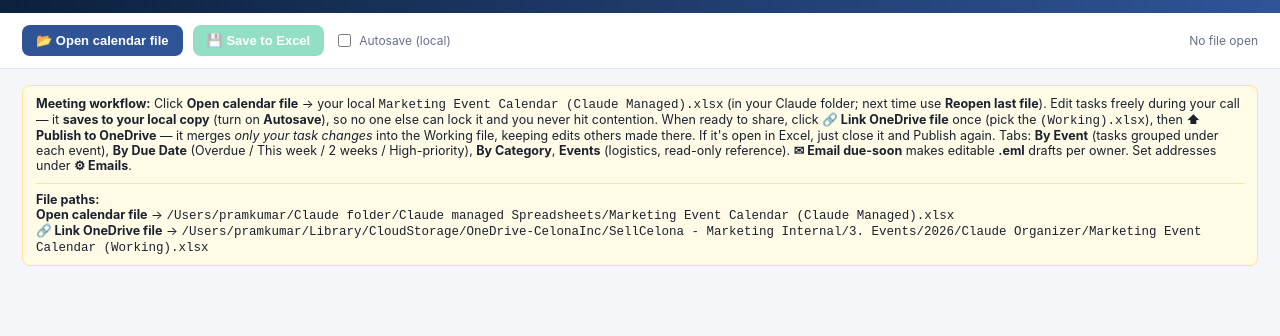
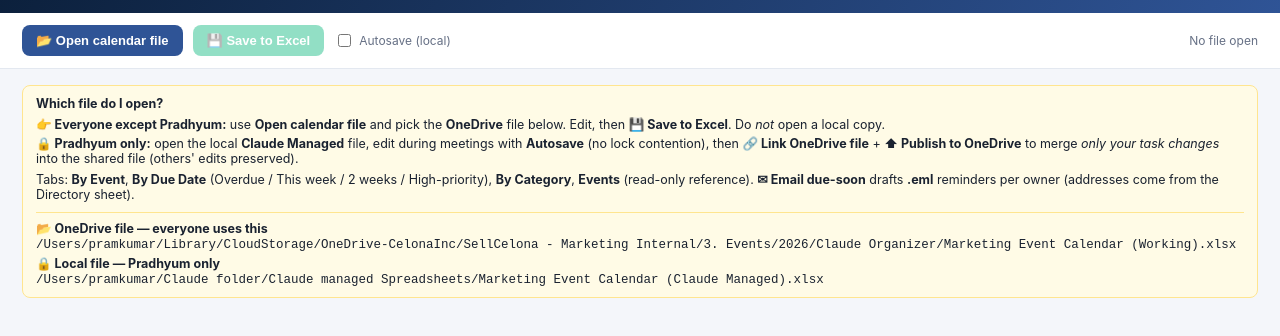
Before and after one commit to pradhyum-work/celona-marketing-calendar-dashboard, a plain HTML site: page index.html in a window 1280 px wide. Shown: the part 60-396 px from the top of the page. Drawn offline with Linux system fonts and the light colour scheme.

Commit message:
Add files via upload

```diff
--- a/index.html
+++ b/index.html
@@ -87,16 +87,15 @@ input.tgt{width:135px}.past{color:var(--red);font-weight:700}
 </div>
 <div class="wrap">
   <div class="note" id="intro">
-    <b>Meeting workflow:</b> Click <b>Open calendar file</b> → your local <code>Marketing Event Calendar (Claude Managed).xlsx</code> (in your Claude folder; next time use <b>Reopen last file</b>).
-    Edit tasks freely during your call — it <b>saves to your local copy</b> (turn on <b>Autosave</b>), so no one else can lock it and you never hit contention.
-    When ready to share, click <b>🔗 Link OneDrive file</b> once (pick the <code>(Working).xlsx</code>), then <b>⬆ Publish to OneDrive</b> —
-    it merges <i>only your task changes</i> into the Working file, keeping edits others made there. If it's open in Excel, just close it and Publish again.
-    Tabs: <b>By Event</b> (tasks grouped under each event), <b>By Due Date</b> (Overdue / This week / 2 weeks / High-priority), <b>By Category</b>, <b>Events</b> (logistics, read-only reference).
-    <b>✉ Email due-soon</b> makes editable <b>.eml</b> drafts per owner. Set addresses under <b>⚙ Emails</b>.
+    <b>Which file do I open?</b>
+    <div style="margin-top:6px"><b>👉 Everyone except Pradhyum:</b> use <b>Open calendar file</b> and pick the <b>OneDrive</b> file below. Edit, then <b>💾 Save to Excel</b>. Do <i>not</i> open a local copy.</div>
+    <div style="margin-top:4px"><b>🔒 Pradhyum only:</b> open the local <b>Claude Managed</b> file, edit during meetings with <b>Autosave</b> (no lock contention), then <b>🔗 Link OneDrive file</b> + <b>⬆ Publish to OneDrive</b> to merge <i>only your task changes</i> into the shared file (others' edits preserved).</div>
+    <div style="margin-top:6px">Tabs: <b>By Event</b>, <b>By Due Date</b> (Overdue / This week / 2 weeks / High-priority), <b>By Category</b>, <b>Events</b> (read-only reference). <b>✉ Email due-soon</b> drafts <b>.eml</b> reminders per owner (addresses come from the Directory sheet).</div>
     <div style="margin-top:10px;padding-top:8px;border-top:1px solid #ffe58f">
-      <b>File paths:</b><br>
-      <b>Open calendar file</b> → <code>/Users/pramkumar/Claude folder/Claude managed Spreadsheets/Marketing Event Calendar (Claude Managed).xlsx</code><br>
-      <b>🔗 Link OneDrive file</b> → <code>/Users/pramkumar/Library/CloudStorage/OneDrive-CelonaInc/SellCelona - Marketing Internal/3. Events/2026/Claude Organizer/Marketing Event Calendar (Working).xlsx</code>
+      <b>📂 OneDrive file — everyone uses this</b><br>
+      <code>/Users/pramkumar/Library/CloudStorage/OneDrive-CelonaInc/SellCelona - Marketing Internal/3. Events/2026/Claude Organizer/Marketing Event Calendar (Working).xlsx</code><br>
+      <b style="margin-top:4px;display:inline-block">🔒 Local file — Pradhyum only</b><br>
+      <code>/Users/pramkumar/Claude folder/Claude managed Spreadsheets/Marketing Event Calendar (Claude Managed).xlsx</code>
     </div>
   </div>
   <div class="cards hidden" id="cards"></div>
```
